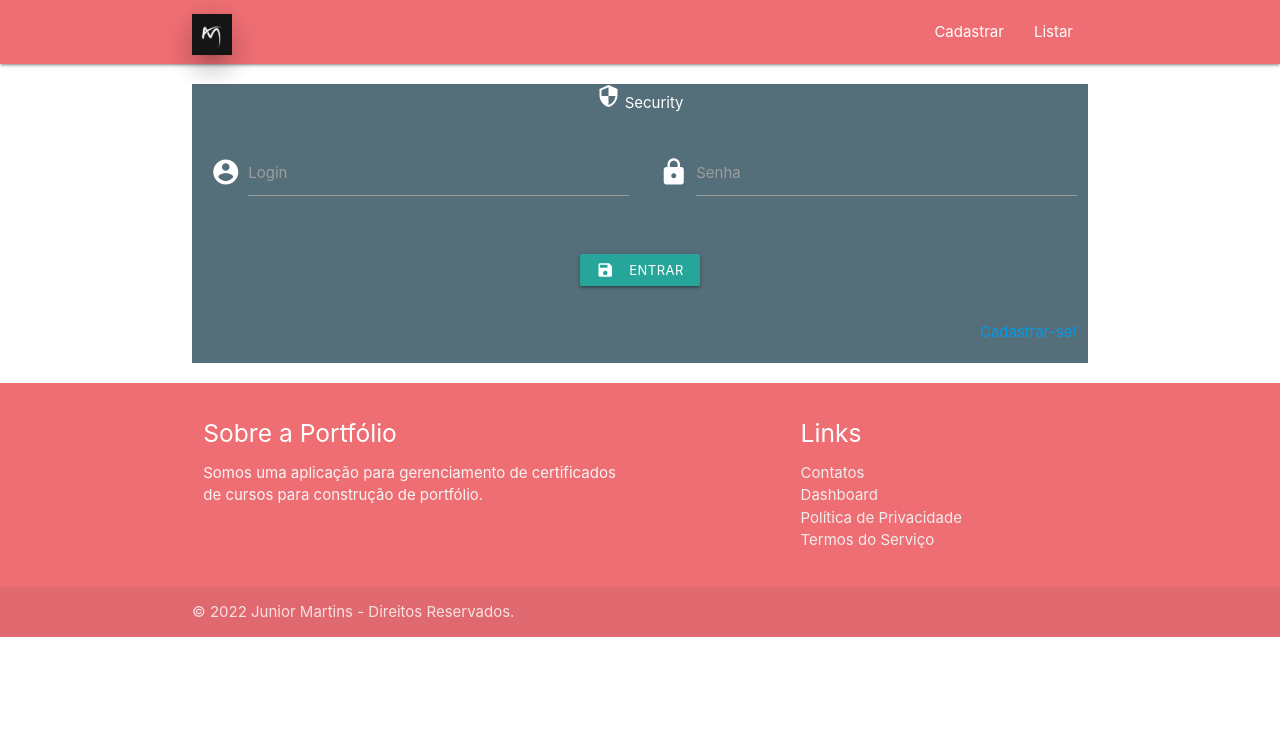
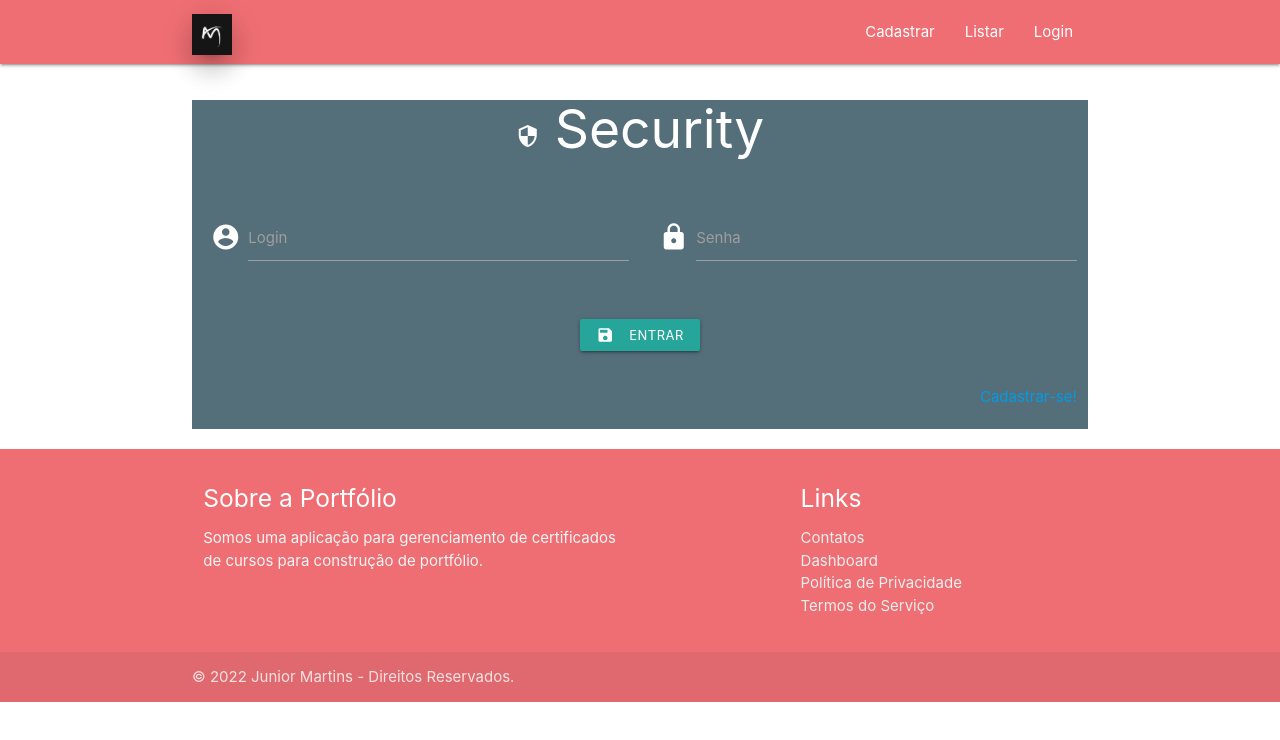
Before and after one commit to juniorsmartins/portfolio-com-angular, an Angular app in the folder portfolio/: page /login in a window 1280 px wide. Shown: the top 740 px of the page. Built offline with nearby package versions, Linux system fonts and the light colour scheme; what ngx-mask would draw is missing.

Commit message:
Add componentes Home e Login.

```diff
--- a/portfolio/src/app/app.module.ts
+++ b/portfolio/src/app/app.module.ts
@@ -17,6 +17,7 @@ import { DashboardComponent } from './componentes/dashboard/dashboard.component'
 import { CalculadorComponent } from './componentes/dashboard/calculador/calculador.component';
 import { BotaoCarregarMaisItensComponent } from './componentes/especificos/listar-cursos/botao-carregar-mais-itens/botao-carregar-mais-itens.component';
 import { LoginComponent } from './componentes/login/login.component';
+import { HomeComponent } from './componentes/home/home.component';
 
 const maskConfig: Partial<IConfig> = {
   validation: false,
@@ -36,7 +37,8 @@ const maskConfig: Partial<IConfig> = {
     DashboardComponent,
     CalculadorComponent,
     BotaoCarregarMaisItensComponent,
-    LoginComponent
+    LoginComponent,
+    HomeComponent
   ],
   imports: [
     BrowserModule,
--- a/portfolio/src/app/componentes/atividade7-cabecalho/atividade7-cabecalho.component.html
+++ b/portfolio/src/app/componentes/atividade7-cabecalho/atividade7-cabecalho.component.html
@@ -7,8 +7,9 @@
           <img src="../../../assets/imagens/logo.jpg" alt="logotipo" class="responsive-img circle z-depth-4 btn-floating pulse">
         </a>
         <ul id="nav-mobile" class="right hide-on-med-and-down">
-          <li><a href="http://localhost:4200/cadastrarCurso">Cadastrar</a></li>
-          <li><a href="http://localhost:4200/listarCursos">Listar</a></li>
+          <li><a href="http://localhost:4200/cadastrarCurso"> Cadastrar </a></li>
+          <li><a href="http://localhost:4200/listarCursos"> Listar </a></li>
+          <li><a href="http://localhost:4200/login"> Login </a></li>
         </ul>
       </div>
     </nav>
--- /dev/null
+++ b/portfolio/src/app/componentes/home/home.component.html
@@ -0,0 +1 @@
+<p>home works!</p>
--- /dev/null
+++ b/portfolio/src/app/componentes/home/home.component.ts
@@ -0,0 +1,15 @@
+import { Component, OnInit } from '@angular/core';
+
+@Component({
+  selector: 'app-home',
+  templateUrl: './home.component.html',
+  styleUrls: ['./home.component.css']
+})
+export class HomeComponent implements OnInit {
+
+  constructor() { }
+
+  ngOnInit(): void {
+  }
+
+}
--- a/portfolio/src/app/componentes/login/login.component.html
+++ b/portfolio/src/app/componentes/login/login.component.html
@@ -4,7 +4,7 @@
   <div class="row blue-grey darken-1 hoverable center-align white-text">
 
     <div class="row">
-      <span><i class="material-icons">security</i> {{ chapeus.login }}</span> <!-- Interpolation -->
+      <h2><i class="material-icons">security</i> {{ chapeus.login }}</h2> <!-- Interpolation -->
     </div>
     <form class="col s12">
       <div class="row">
```
Also changed, not shown: portfolio/src/app/app-routing.module.ts (+7 -2 lines), portfolio/src/app/componentes/home/home.component.css (added), 2 other files (tests, documents, lock files or other folders).
